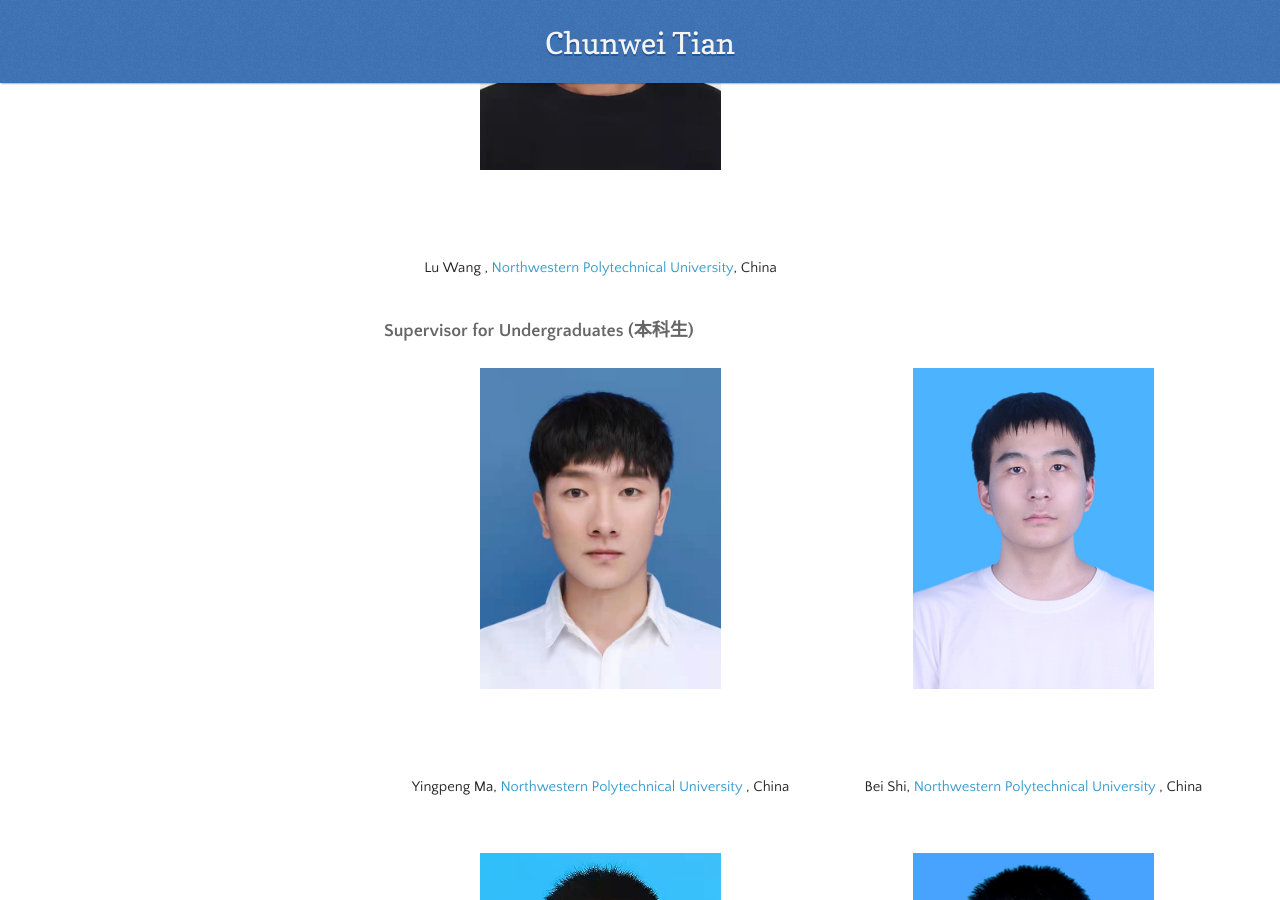
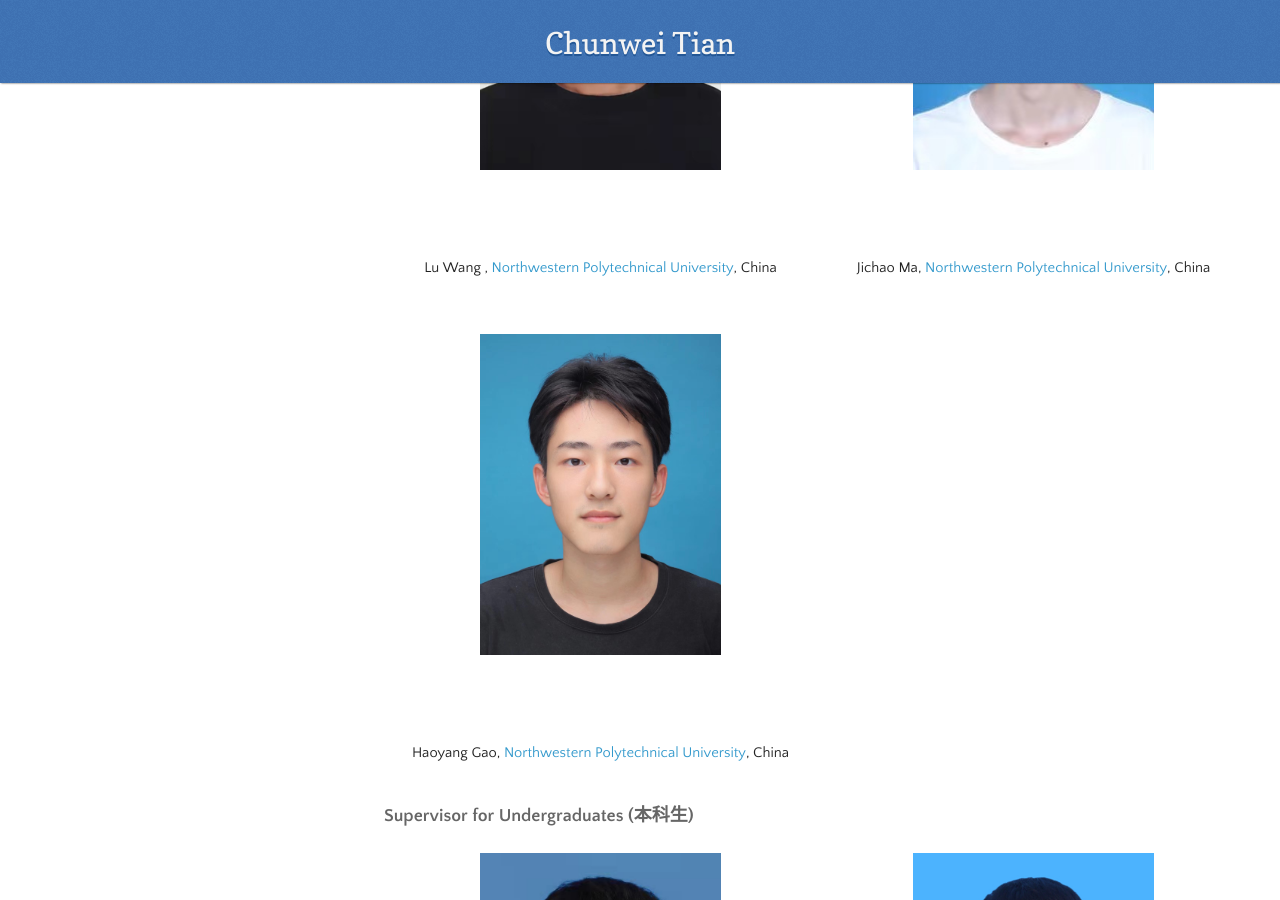
Before and after one commit to hellloxiaotian/hellloxiaotian.github.io, a Jekyll site: the page built from index.md, in a window 1280 px wide and 900 px high, scrolled down 16644 px. Built offline with Jekyll 4.4.1, drawn with Linux system fonts in a browser that asks for light colours; nearby versions of some CDN libraries; our own code applies the rules of GitHub Pages for plain Markdown files; the repository's description, which GitHub fills in, is left out; some of the changed text lies outside the part shown.

Commit message:
Add files via upload

```diff
--- a/index.md
+++ b/index.md
@@ -1,3 +1,5 @@
+
+
 ## Biography (简介)
 
 I am an Associate Professor at Software School of Northwestern Polytechnical University (NPU)，China in July, 2021. I am a member of National Engineering Laboratory for Integrated Aero-Space-Ground-Ocean Big Data Application Technology.  Also, I was a member of  Shenzhen Key Laboratory of Visual Object Detection and Recognition, China. I have obtained PhD degree of computer application technology at Harbin Institute of Technology (HIT) , China in Jan, 2021. I pursued PhD degree at HIT from Mar, 2017 to Jan, 2021.
@@ -640,11 +642,24 @@ Graduate Course "Cloud Oriented Big Data Technologies" (Spring)
       <div class="desc">Chao Li,  <a href = "http://www.csu.edu.cn/">Central South University</a>, China</div>
        <div class="desc_blank_2"> </div>
 </div>
-
   <div class="img">
    <img src="picture/Lu Wang.jpg" >
    <div class="desc_blank"> </div>
    <div class="desc">  Lu Wang , <a href = "https://www.nwpu.edu.cn">Northwestern Polytechnical University</a>, China</div>
+   <div class="desc_blank_2"> </div>
+  </div>
+
+  <div class="img">
+   <img src="picture/Jichao Ma.jpg" >
+   <div class="desc_blank"> </div>
+   <div class="desc">  Jichao Ma, <a href = "https://www.nwpu.edu.cn">Northwestern Polytechnical University</a>, China</div>
+   <div class="desc_blank_2"> </div>
+  </div>
+
+  <div class="img">
+   <img src="picture/Haoyang Gao.jpg" >
+   <div class="desc_blank"> </div>
+   <div class="desc">  Haoyang Gao, <a href = "https://www.nwpu.edu.cn">Northwestern Polytechnical University</a>, China</div>
    <div class="desc_blank_2"> </div>
   </div>
 
@@ -694,20 +709,6 @@ Graduate Course "Cloud Oriented Big Data Technologies" (Spring)
 
 <div class="box">
 
-<div class="img" width = "50%">
-     <img src="picture/Dingxuan Meng.jpg" >
-     <div class="desc_blank"> </div>
-     <div class="desc"> Dingxuan Meng, <a href = "https://www.nwpu.edu.cn">Northwestern Polytechnical University</a> , China</div>
-     <div class="desc_blank_2"> </div>
-    </div>
-
-<div class="img" width = "50%">
-     <img src="picture/Haojie Xin.jpg" >
-     <div class="desc_blank"> </div>
-     <div class="desc"> Haojie Xin, <a href = "https://www.nwpu.edu.cn">Northwestern Polytechnical University</a> , China</div>
-     <div class="desc_blank_2"> </div>
-    </div>
-
 </div>
 ### Supporter
 This homepage is supported by Mr. Menghua Zheng in June, 2021.
```
